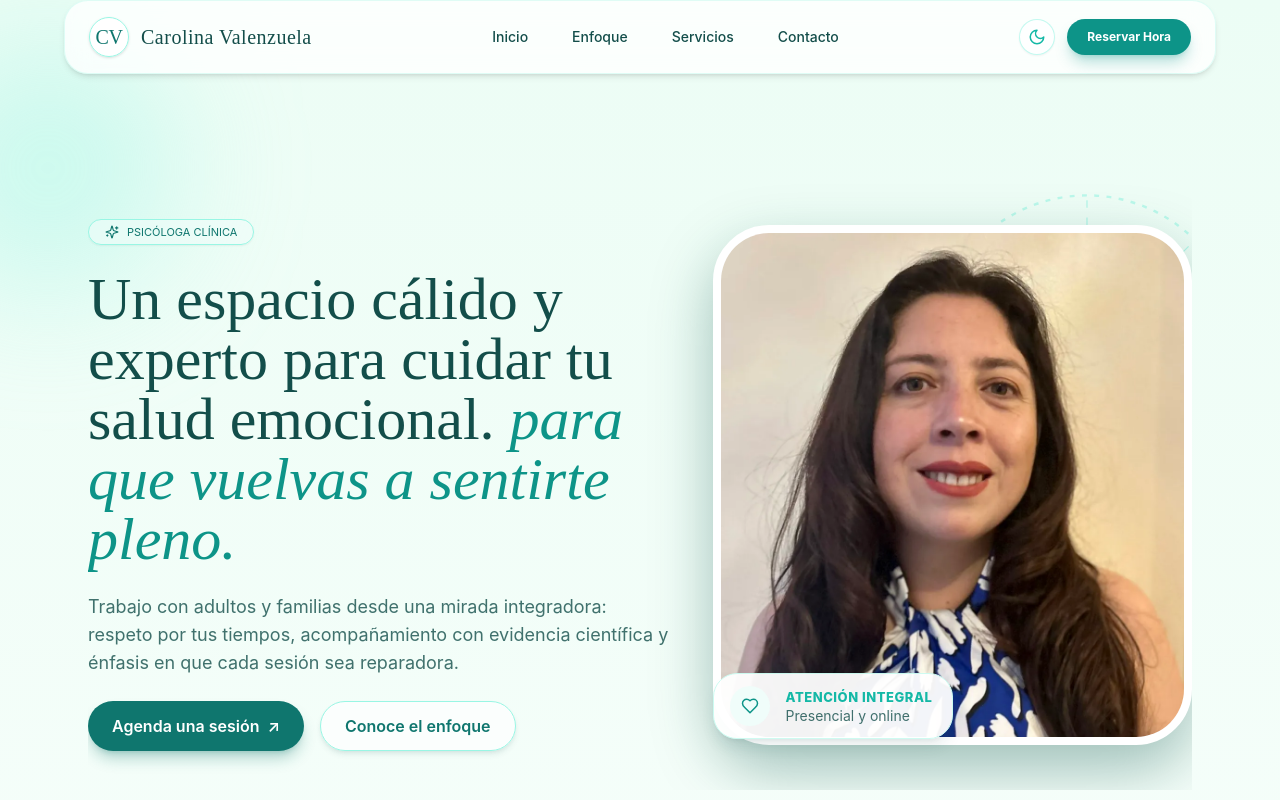
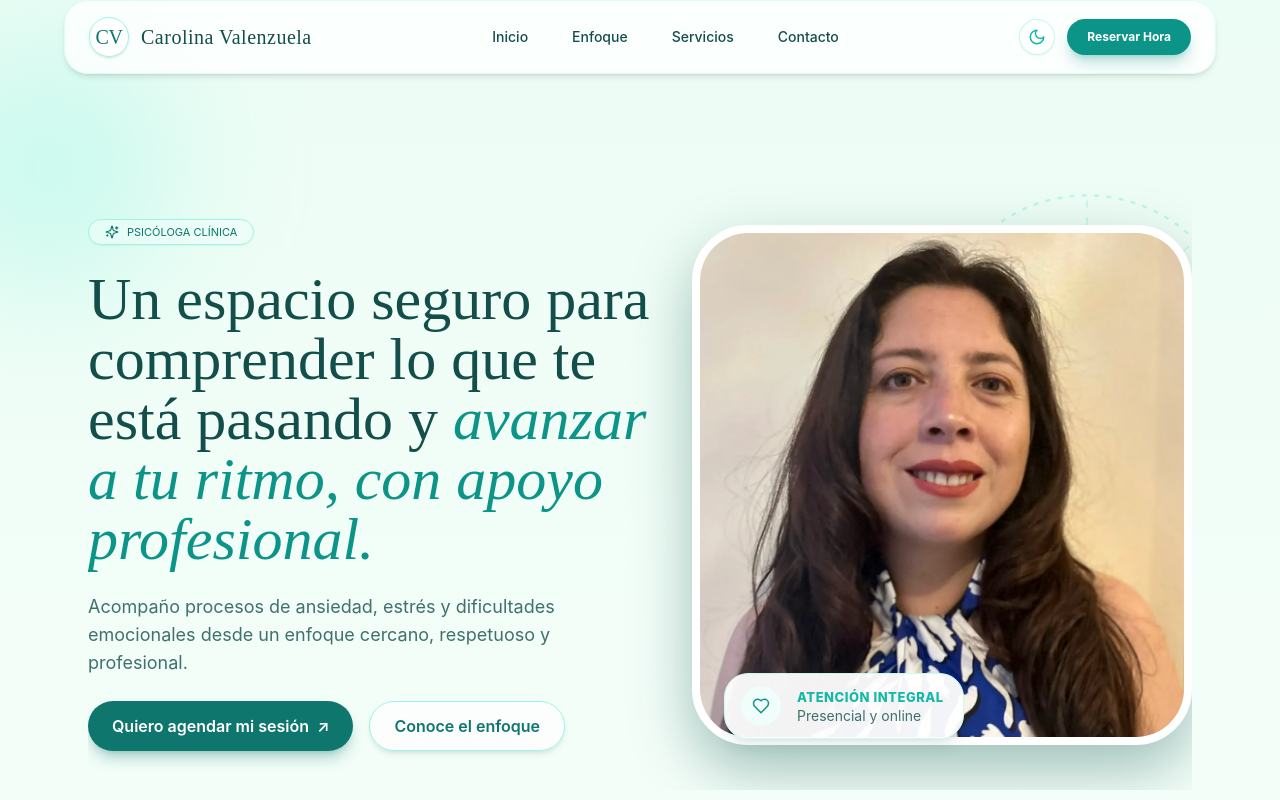
Before and after one commit to clretamales/landing-carolinavalenzuela, a React (Vite) app: page / in a window 1280 px wide. Shown: the top 800 px of the page. Built offline with nearby package versions, Linux system fonts and the light colour scheme.

Commit message:
se corrige posición card flotante

```diff
--- a/src/App.jsx
+++ b/src/App.jsx
@@ -329,12 +329,11 @@ export default function App() {
                   {/* AJUSTAR ESTILOS DEL BADGE AQUÍ */}
                 </span>
                 <h1 className="text-4xl md:text-5xl lg:text-6xl font-serif leading-tight text-teal-900 dark:text-teal-100">
-                  Un espacio cálido y experto para cuidar tu salud emocional.{' '}
-                  <span className="italic text-teal-600 dark:text-teal-200">para que vuelvas a sentirte pleno.</span>
+                  Un espacio seguro para comprender lo que te está pasando y {' '}
+                  <span className="italic text-teal-600 dark:text-teal-200">avanzar a tu ritmo, con apoyo profesional.</span>
                 </h1>
                 <p className="text-lg text-teal-900/80 max-w-2xl dark:text-teal-100/80">
-                  Trabajo con adultos y familias desde una mirada integradora: respeto por tus tiempos,
-                  acompañamiento con evidencia científica y énfasis en que cada sesión sea reparadora.
+                  Acompaño procesos de ansiedad, estrés y dificultades emocionales desde un enfoque cercano, respetuoso y profesional.
                 </p>
                 <div className="flex flex-wrap gap-4">
                   {/* CONTROLAR MAYÚSCULAS / MINÚSCULAS AQUÍ */}
@@ -346,7 +345,7 @@ export default function App() {
                     transition={{ duration: 0.2, ease: 'easeOut' }}
                   >
                     {/* ANIMACIÓN DEL BOTÓN PRINCIPAL AQUÍ */}
-                    Agenda una sesión
+                    Quiero agendar mi sesión
                     <span aria-hidden="true">↗</span>
                   </motion.a>
                   <motion.a
@@ -367,7 +366,7 @@ export default function App() {
                 transition={{ duration: 0.9 }}
                 className="relative flex justify-center"
               >
-                <div className="relative mx-auto w-full max-w-[460px] lg:max-w-[500px]">
+                <div className="relative mx-auto w-full max-w-[460px] lg:w-[500px] lg:max-w-none">
                   <div className="h-[520px] w-full overflow-hidden rounded-[56px] border-8 border-white bg-white shadow-[0_25px_60px_rgba(4,78,67,0.35)] dark:border-slate-700 dark:bg-slate-900/70 dark:shadow-[0_25px_60px_rgba(2,63,67,0.55)]">
                     <img
                       src={fotoHero}
@@ -379,7 +378,7 @@ export default function App() {
                   {/* AJUSTAR POSICIÓN VERTICAL DE LA TARJETA AQUÍ */}
                   {/* AJUSTES RESPONSIVE TABLET / MOBILE AQUÍ */}
                   <motion.div
-                    className="group absolute bottom-0 right-1/2 flex w-[240px] -translate-x-1/2 items-center gap-4 rounded-3xl border border-teal-100 bg-white/95 px-4 py-3 shadow-lg shadow-teal-900/10 transition-all duration-300 ease-out hover:bg-white hover:shadow-xl hover:-translate-y-1 hover:scale-[1.02] dark:border-white/10 dark:bg-slate-900/80 dark:shadow-[0_15px_35px_rgba(2,63,67,0.45)] dark:hover:bg-slate-900"
+                    className="group absolute bottom-0 left-4 sm:left-6 lg:left-8 z-10 flex w-[min(240px,calc(100%-2rem))] items-center gap-4 rounded-3xl border border-teal-100 bg-white/95 px-4 py-3 shadow-lg shadow-teal-900/10 transition-all duration-300 ease-out hover:bg-white hover:shadow-xl hover:-translate-y-1 hover:scale-[1.02] dark:border-white/10 dark:bg-slate-900/80 dark:shadow-[0_15px_35px_rgba(2,63,67,0.45)] dark:hover:bg-slate-900"
                     animate={{
                       y: [-6, 8, -6],
                       /* AJUSTAR ANIMACIÓN EXISTENTE AQUÍ */
```
